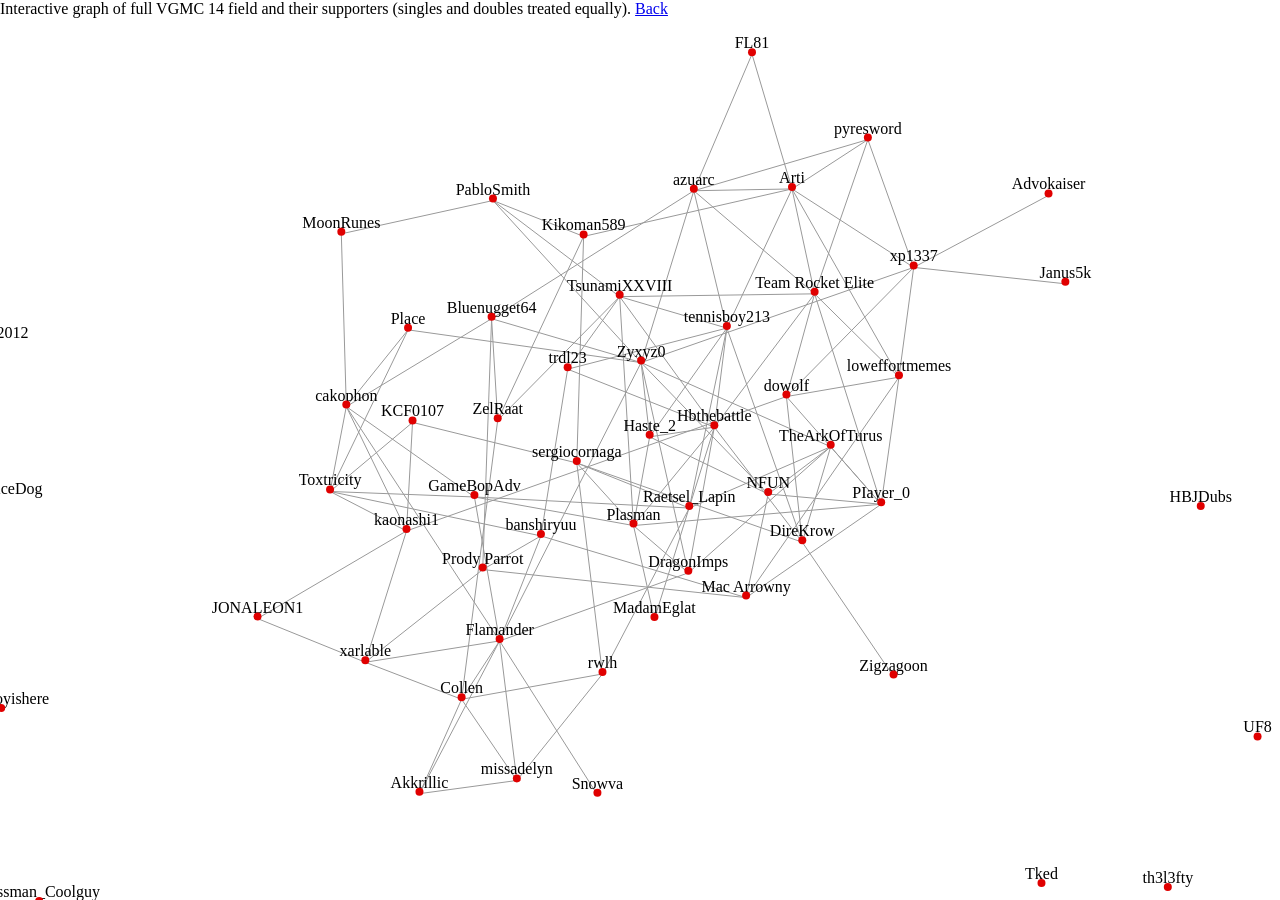
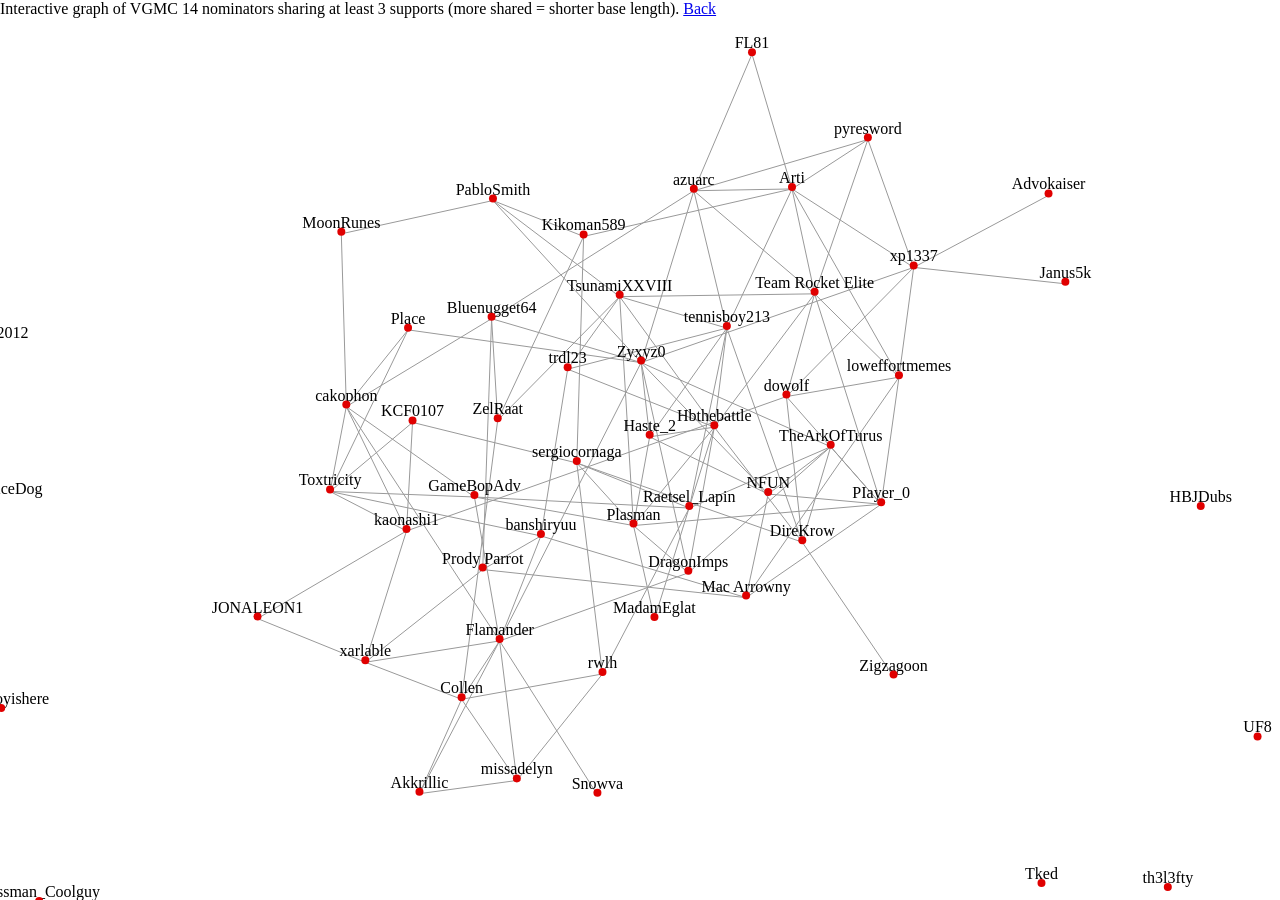
Before and after one commit to p0p0p0p/p0p0p0p.github.io, a Jekyll site: the page graph14usernoms.html, which Jekyll copies as it is, in a window 1280 px wide. Built offline with Jekyll 4.4.1, drawn with Linux system fonts in a browser that asks for light colours.

Commit message:
vgmc14 noms

```diff
--- a/graph14usernoms.html
+++ b/graph14usernoms.html
@@ -19,7 +19,7 @@
 </head>
 
 <body>
-  Interactive graph of full VGMC 14 field and their supporters (singles and doubles treated equally). <a href="./">Back</a><br>
+  Interactive graph of VGMC 14 nominators sharing at least 3 supports (more shared = shorter base length). <a href="./">Back</a><br>
   <script src="js/jquery-3.4.1.min.js">document.write("jquery-3.4.1.min.js not found")</script>
   <script src="js/jquery.csv.min.js">document.write("jquery.csv.min.js not found")</script>
 
```
